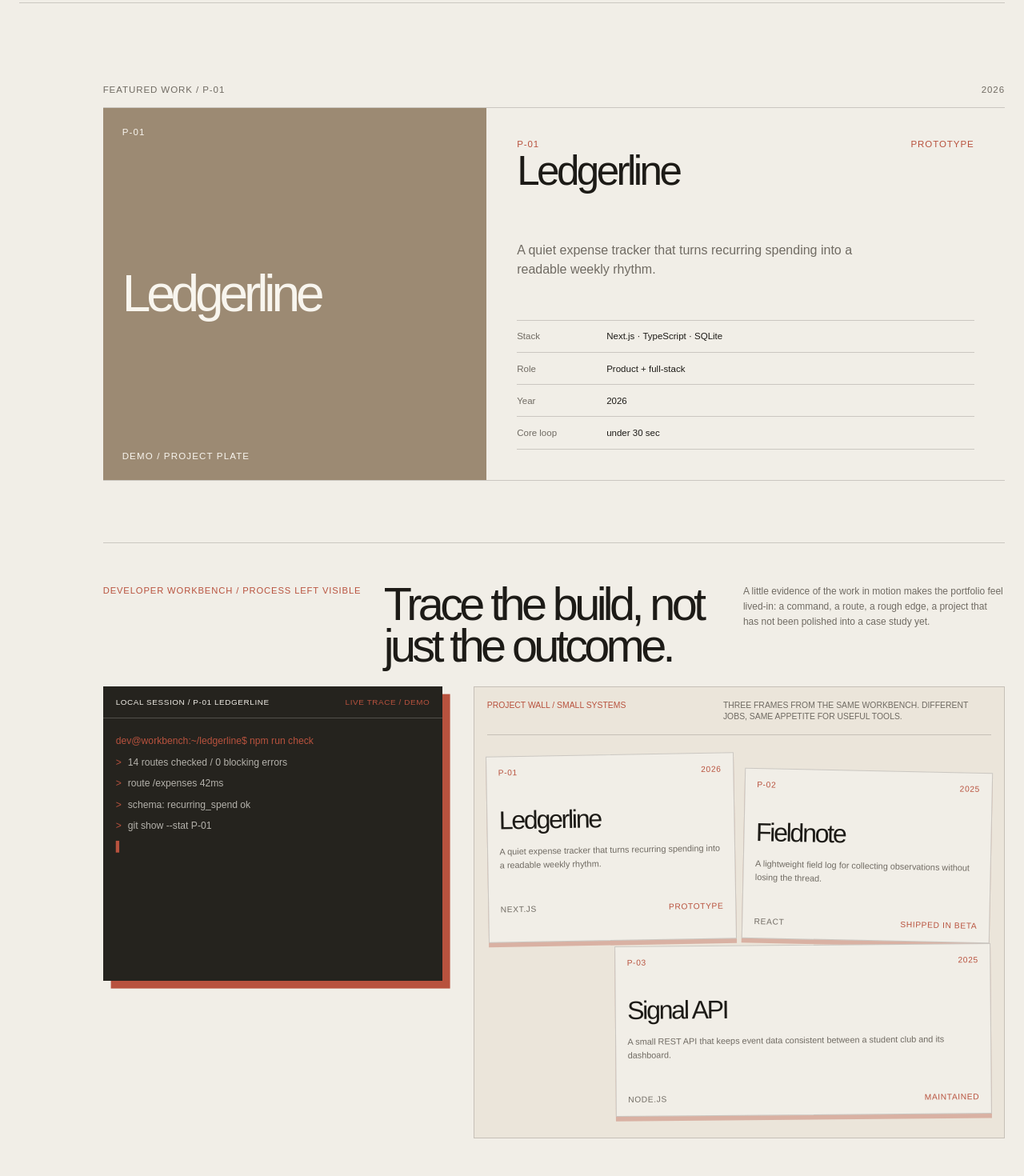
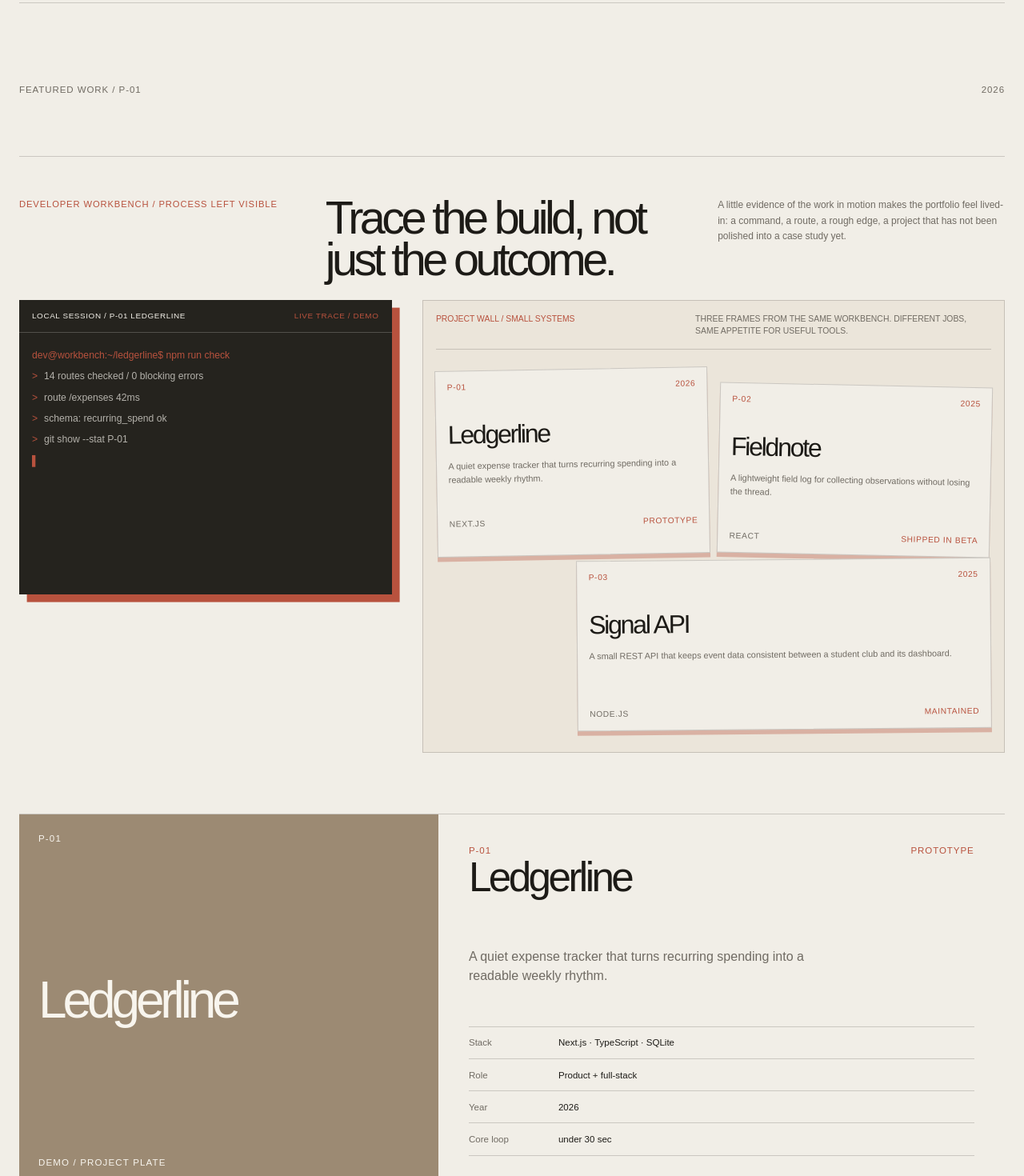
Before and after one commit to Sahebeer/sunny_website, a Next.js app: page /lab in a window 1280 px wide. Shown: the part 980-2450 px from the top of the page at 80% size. Built offline with nearby package versions, Linux system fonts and the light colour scheme; a web font is replaced by a local one.

Commit message:
make developer workbench primary

```diff
--- a/src/app/lab/lab.module.css
+++ b/src/app/lab/lab.module.css
@@ -290,7 +290,7 @@
 
 .projectBlock,
 .prototypeBlock {
-  grid-column: 2 / -1;
+  grid-column: 1 / -1;
   margin-top: clamp(4rem, 8vw, 8rem);
 }
 
@@ -320,6 +320,10 @@
   grid-template-columns: minmax(15rem, 0.85fr) minmax(0, 1.15fr);
   border-top: 1px solid var(--direction-line);
   border-bottom: 1px solid var(--direction-line);
+}
+
+.projectSheetSecondary {
+  margin-top: clamp(3rem, 6vw, 6rem);
 }
 
 .projectPlate {
--- a/src/app/lab/page.tsx
+++ b/src/app/lab/page.tsx
@@ -84,7 +84,8 @@ function DirectionSection({ direction }: { direction: Direction }) {
             <p>Featured work / {featuredProject.code}</p>
             <span>{featuredProject.year}</span>
           </div>
-          <article className={styles.projectSheet}>
+          <DeveloperWorkbench direction={direction.id} />
+          <article className={`${styles.projectSheet} ${styles.projectSheetSecondary}`}>
             <div className={`${styles.projectPlate} ${styles[`plate-${featuredProject.cover}`]}`} role="img" aria-label={featuredProject.coverAlt}>
               <span>{featuredProject.code}</span>
               <strong>{featuredProject.title}</strong>
@@ -107,7 +108,6 @@ function DirectionSection({ direction }: { direction: Direction }) {
               </dl>
             </div>
           </article>
-          <DeveloperWorkbench direction={direction.id} />
         </div>
 
         <div className={styles.prototypeBlock}>
```
